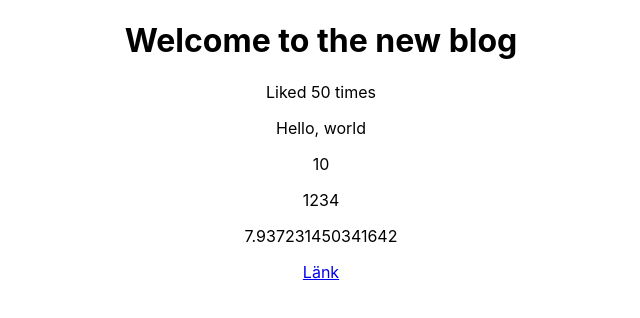
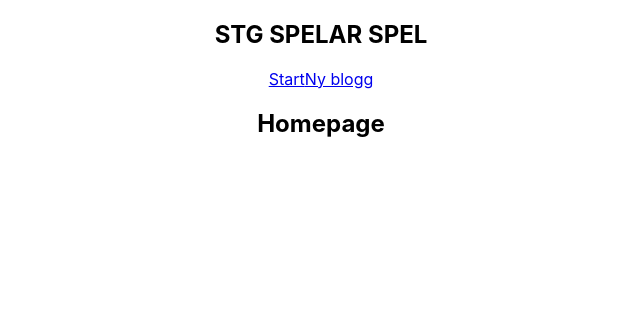
Before and after one commit to jertfelt/stg, a React (Create React App) app: page / in a window 1280 px wide. Shown: the top 318 px of the page, without its empty margins (319-959 px from the left). Built offline with nearby package versions, Linux system fonts and the light colour scheme.

Commit message:
lektion avslutad

```diff
--- a/src/App.js
+++ b/src/App.js
@@ -1,21 +1,15 @@
-
 import './App.css';
+import Navbar from "./Navbar";
+import Home from "./Home";
 
 function App() {
-  const title = "Welcome to the new blog";
-  const likes = 50;
-  const link = "http://www.google.com";
+
 
   return (
     <div className="App">
+      <Navbar />
      <div classname="content">
-      <h1>{title}</h1>
-      <p> Liked {likes} times</p>
-      <p>{"Hello, world"}</p>
-      <p>{10}</p>
-      <p>{[1,2,3,4]}</p>
-      <p>{Math.random()*10}</p>
-      <a href= {link}>Länk </a>
+    <Home />
      </div>
     </div>
   );
--- /dev/null
+++ b/src/Home.js
@@ -0,0 +1,9 @@
+const Home = () => {
+  return (
+   <div className="home">
+    <h2>Homepage</h2>
+   </div>
+   );
+}
+
+export default Home; <div className="home"></div>
--- /dev/null
+++ b/src/Navbar.js
@@ -0,0 +1,13 @@
+const Navbar = () => {
+  return (
+    <nav className="navbar">
+      <h1>STG SPELAR SPEL</h1>
+      <div className="links">
+        <a href="/">Start</a>
+        <a href="/create">Ny blogg</a>
+      </div>
+    </nav>
+  );
+}
+
+export default Navbar;
```
Also changed, not shown: anteckningar--tutorial.txt, gammal-kod.txt (added), src/gammal-kod.txt (deleted).
